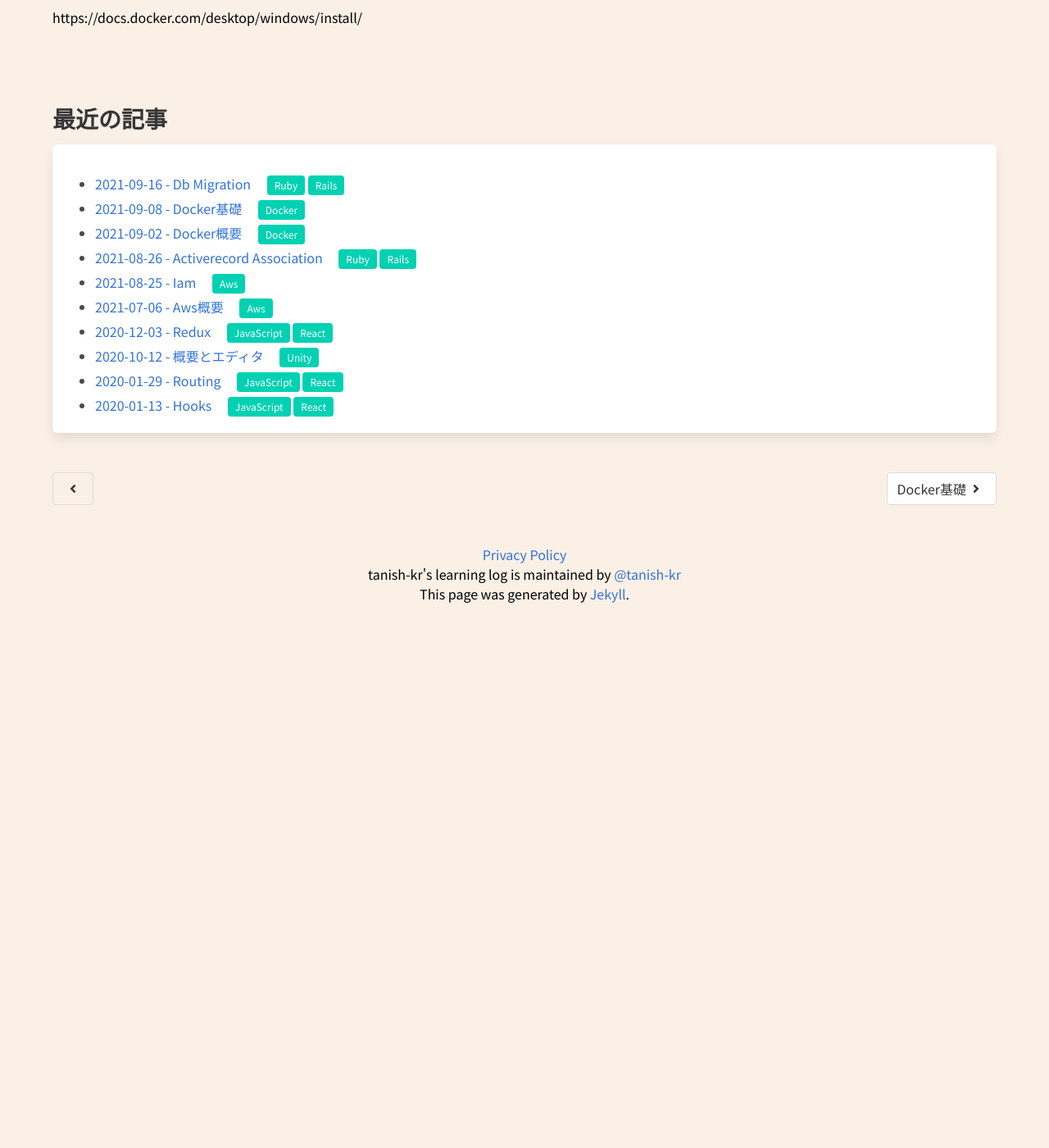
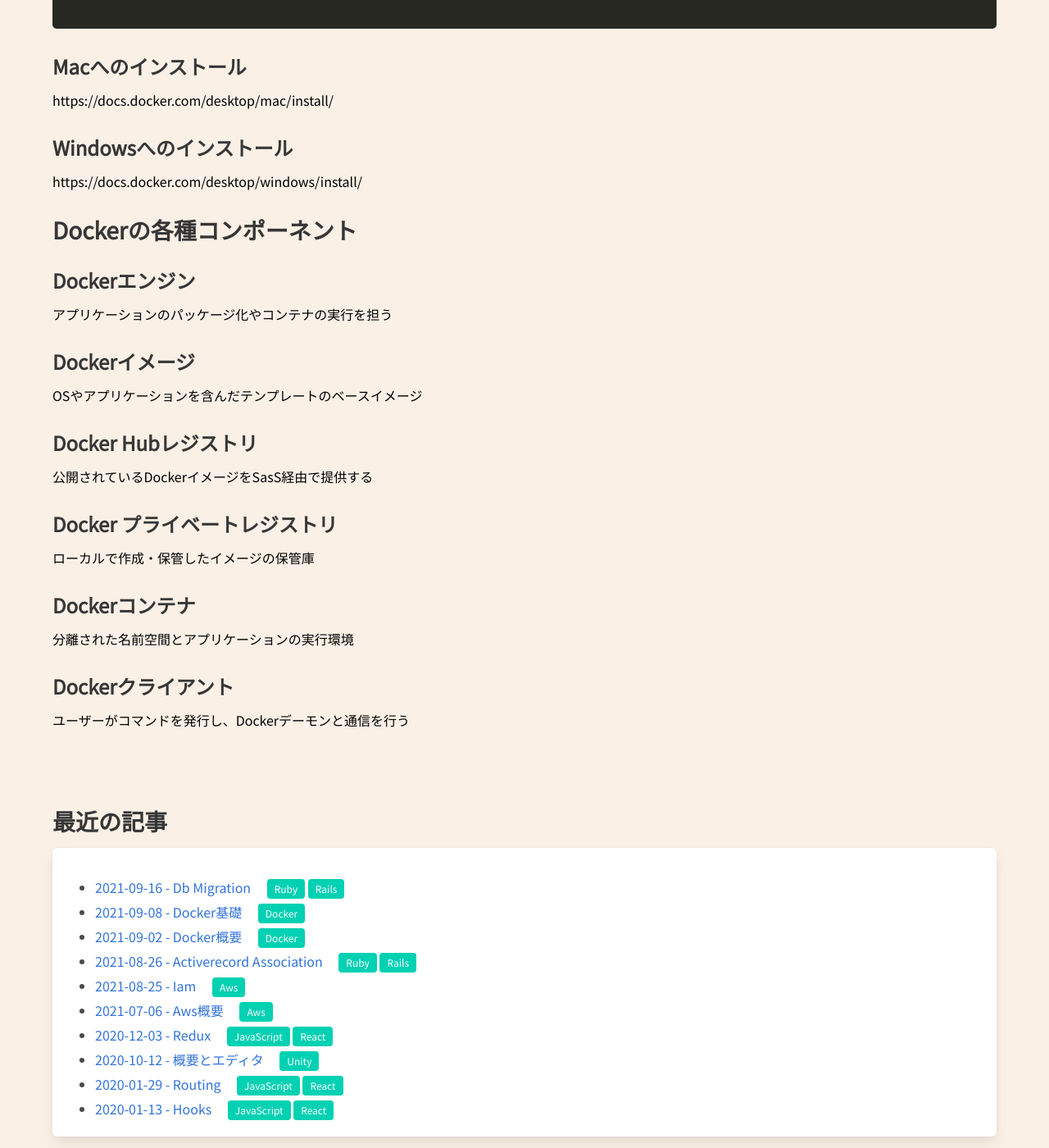
Before and after one commit to tanish-kr/learning-log, a Jekyll site: the page built from _posts/Infrastructure/docker/2021-09-02-Docker概要.md, in a window 1280 px wide and 1400 px high, scrolled down 2122 px. Shown: the whole window at 82% size. Built offline with Jekyll 4.4.1, drawn with Linux system fonts in a browser that asks for light colours; nearby versions of some CDN libraries; our own code applies the rules of GitHub Pages for plain Markdown files; before the commit the page ends 2954 px from its top, so only the background shows below that; some of the changed text lies outside the part shown.

```diff
--- a/_posts/Infrastructure/docker/2021-09-02-Docker概要.md
+++ b/_posts/Infrastructure/docker/2021-09-02-Docker概要.md
@@ -73,3 +73,29 @@ https://docs.docker.com/desktop/mac/install/
 ### Windowsへのインストール
 
 https://docs.docker.com/desktop/windows/install/
+
+## Dockerの各種コンポーネント
+
+### Dockerエンジン
+
+アプリケーションのパッケージ化やコンテナの実行を担う
+
+### Dockerイメージ
+
+OSやアプリケーションを含んだテンプレートのベースイメージ
+
+### Docker Hubレジストリ
+
+公開されているDockerイメージをSasS経由で提供する
+
+### Docker プライベートレジストリ
+
+ローカルで作成・保管したイメージの保管庫
+
+### Dockerコンテナ
+
+分離された名前空間とアプリケーションの実行環境
+
+### Dockerクライアント
+
+ユーザーがコマンドを発行し、Dockerデーモンと通信を行う
```
Also changed, not shown: _posts/Infrastructure/docker/2021-09-08-Docker基礎.md (+12 -1 lines).
